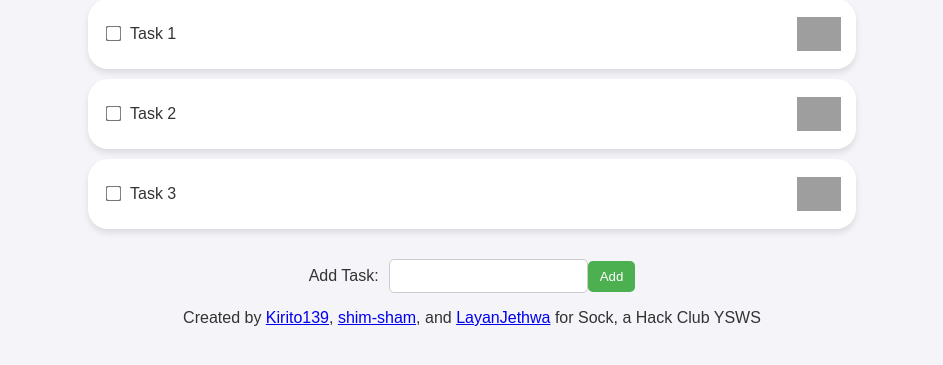
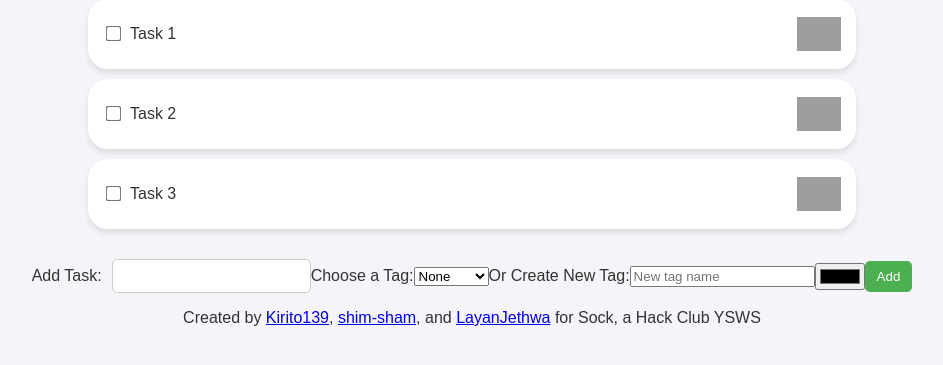
Before and after one commit to sock-bombers/to-do-list, a Flask app: page / in a window 1280 px wide. Shown: the part 197-562 px from the top of the page, without its empty margins (168-1111 px from the left). Run offline with Flask 3, Linux system fonts and the light colour scheme; grey boxes are pictures that could not be loaded.

Commit message:
added tag form

```diff
--- a/project/app.py
+++ b/project/app.py
@@ -3,16 +3,16 @@ from flask import Flask, render_template, request, redirect, url_for
 app = Flask(__name__)
 
 tags = {
-    "Work": "#ff5733",
-    "Personal": "#33ff57",
-    "Urgent": "#ff33a8",
+    "Work": "#aae364",
+    "Personal": "#4e76d4",
+    "Urgent": "#cf0000",
 }
 
-#  id: [task_name, completed, tag_name, tag_color]}
+#  id: [task_name, completed, tag_name, tag_ur]}
 tasks = {
-    0: ["Task 1", 0, "Work", "#ff5733"],
-    1: ["Task 2", 0, "Personal", "#33ff57"],
-    2: ["Task 3", 0, "Urgent", "#ff33a8"]
+    0: ["Task 1", 0, "Work", "#aae364"],
+    1: ["Task 2", 0, "Personal", "#4e76d4"],
+    2: ["Task 3", 0, "Urgent", "#cf0000"]
 }
 
 current_index = len(tasks)
@@ -20,14 +20,16 @@ current_index = len(tasks)
 @app.route('/')
 def index():
     tasks_arg = {k: v for k, v in sorted(tasks.items(), key=lambda item: item[1][1])}
-    return render_template('index.html', tasks=tasks_arg)
+    return render_template('index.html', tasks=tasks_arg,tags=tags)
 
 @app.route('/add', methods=['POST'])
 def add_task():
     global current_index
     new_task = request.form.get('newTask')
+    selected_tag = request.form.get('taskTag')
+    tag_colour = tags.get(selected_tag, "#3498db") # light blue
     if new_task:
-        tasks[current_index] = [new_task,0]
+        tasks[current_index] = [new_task, 0, selected_tag, tag_colour]
         current_index += 1
     return redirect(url_for('index'))
 
@@ -50,7 +52,7 @@ def delete_tasks():
     if task_index is not None:
         index = int(task_index)
         if 0 <= index < current_index:
-            tasks.pop(index)
+            tasks.pop(index,None)
 
     return redirect(url_for('index'))
 
--- a/project/static/styles.css
+++ b/project/static/styles.css
@@ -1,4 +1,7 @@
-/*not in html yet
+.tag-container {
+    margin-top: 4px;
+}
+
 .tag-dot {
     width: 12px;
     height: 12px;
@@ -11,7 +14,6 @@
 .tag-dot:hover {
     transform: scale(2);
 }
-*/
 
 body {
     font-family: Arial, sans-serif;
--- a/project/templates/index.html
+++ b/project/templates/index.html
@@ -18,6 +18,10 @@
                 </form>
 
                 <label id="task-title" {% if tasks[task][1] %}style="text-decoration: line-through"{% endif %} for="{{ task }}">{{ tasks[task][0] }}</label>
+                <div class="tag-container">
+                    <span class="tag-dot"  style="background-color: '{{ tasks[task][3] }}';" title="{{ tasks[task][2] }}"></span>
+                </div>
+
 
                 <form method="POST" action="{{ url_for('delete_tasks') }}" style="display:inline;">
                     <input type="hidden" name="taskIndex" value="{{ task }}">
@@ -30,6 +34,18 @@
     <form id="addtaskform" method="POST" action="{{ url_for('add_task') }}">
         <label id="add-task" for="newTask">Add Task:</label>
         <input id="add-task-input" type="text" id="newTask" name="newTask" required>
+
+        <label for="taskTag">Choose a Tag:</label>
+        <select id="taskTag" name="taskTag">
+            <option value="">None</option>
+            {% for tag in tags.keys() %}
+                <option value="{{ tag }}">{{ tag }}</option>
+            {% endfor %}
+        </select>
+
+        <label for="newTag"> Or Create New Tag:</label>
+        <input type="text" id="newTag" name="newTag" placeholder="New tag name">
+        <input type="color" id="newTagColor" name="newTagColor" value="#000000">
         <button id="add-task-submit" type="submit">Add</button>
     </form>
 </body>
```
